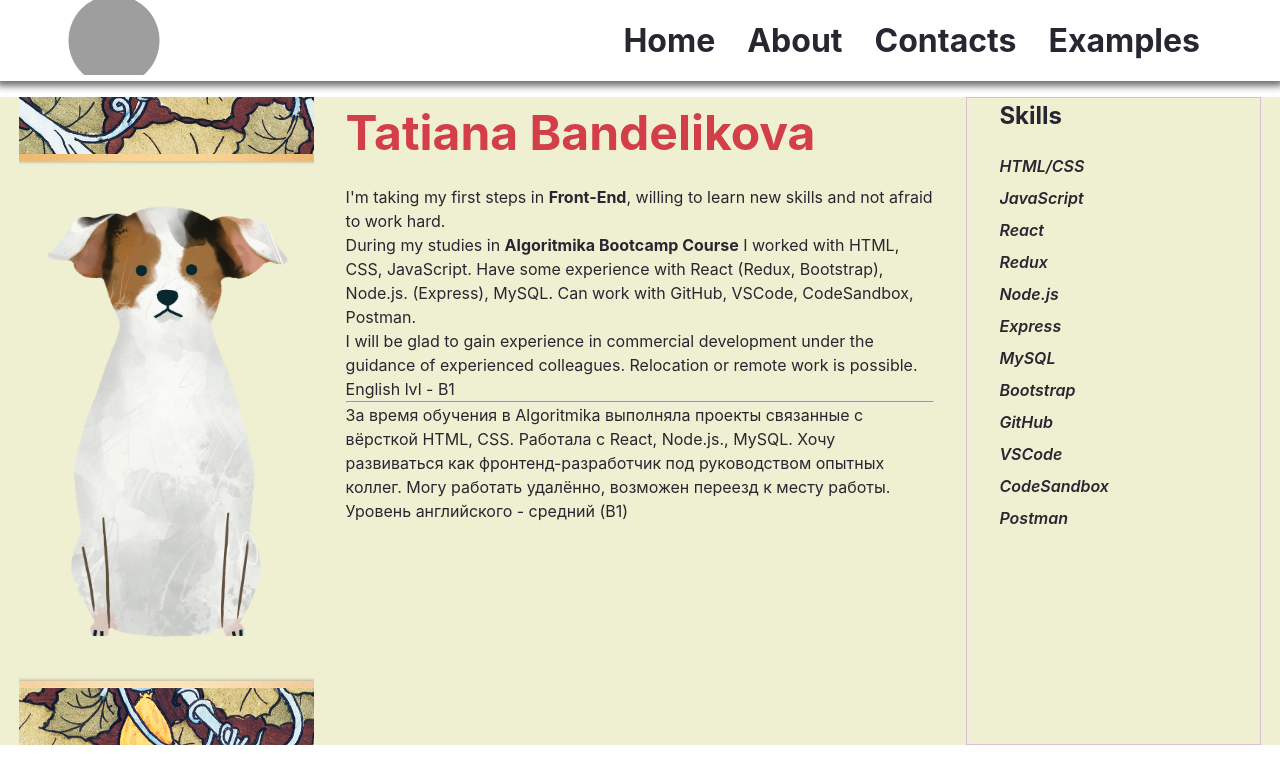
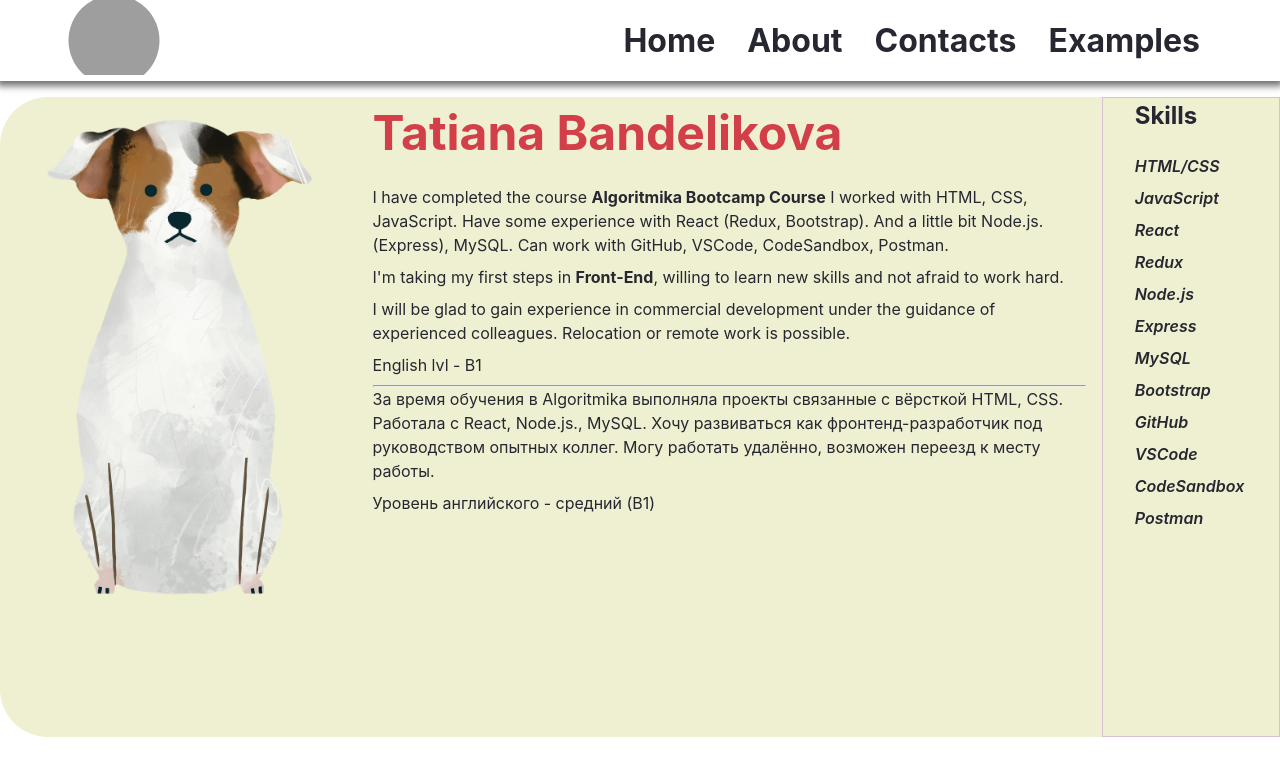
Before and after one commit to tbandelikova/router1, a React (Create React App) app: page / in a window 1280 px wide. Shown: the top 784 px of the page. Built offline with nearby package versions, Linux system fonts and the light colour scheme; grey boxes are pictures that could not be loaded.

Commit message:
mainPage better looking

```diff
--- a/src/pages/Mainpage.css
+++ b/src/pages/Mainpage.css
@@ -1,24 +1,28 @@
 .main {
     background-color: var(--beige);
     display: grid;
-    grid-template-columns: 1fr 2fr 1fr;
-    gap: 2rem;
-    height: 81vh;
-    padding: 0 1.5%;
+    grid-template-columns: 2fr 4fr 1fr;
+    gap: 1rem;
+    max-width: 1280px;
+    height: 80vh;
+    border-radius: 3rem 0 0 3rem;
 }
 .main-portreit {
-    background-image: url(../img/portreit.png);
-    background-repeat: no-repeat;
-    background-size: cover;
-    background-position: top center;
+    padding: 1rem;
 }
-.main-portreit img {
+.main-portreit-inner img {
     width: 100%;
     height: 100%;
     object-fit: contain;
     object-position: center;
+    border-radius: 3rem;
 }
-
+.main-text p {
+    margin-bottom: 0.5rem;
+}
+.main-text p:last-of-type {
+    margin-bottom: 0;
+}
 .main-skills {
     padding-left: 2rem;
     border: 1px solid var(--thistle);
@@ -54,6 +58,7 @@ ul {
         grid-template-columns: 1fr;
         height: 100%;
         padding: 0 5%;
+        border-radius: 0;
     }
     .main-portreit {
         display: none;
--- a/src/pages/Mainpage.js
+++ b/src/pages/Mainpage.js
@@ -11,16 +11,18 @@ class Mainpage extends Component {
             <>
                 <div className="main conteiner">
                     <div className="main-portreit">
-                        <img className="portreit" src={Pic} alt="profile pic" />
+                        <div className="main-portreit-inner">
+                            <img className="portreit" src={Pic} alt="profile pic" />
+                        </div>
                     </div>
                     <div className="main-text">
                         <h1>Tatiana Bandelikova</h1>
+                        <p>I have completed the course <b>Algoritmika Bootcamp Course</b> I worked with
+                                HTML, CSS, JavaScript. Have some experience with React (Redux,
+                                Bootstrap). And a little bit Node.js. (Express), MySQL. Can work with GitHub,
+                                VSCode, CodeSandbox, Postman.</p>
                         <p>I'm taking my first steps in <b>Front-End</b>, willing to learn new skills and not afraid to work
                             hard.</p>
-                        <p>During my studies in <b>Algoritmika Bootcamp Course</b> I worked with
-                                HTML, CSS, JavaScript. Have some experience with React (Redux,
-                                Bootstrap), Node.js. (Express), MySQL. Can work with GitHub,
-                                VSCode, CodeSandbox, Postman.</p>
                         <p>I will be glad to gain experience in commercial development under the guidance of experienced colleagues. Relocation or remote work is
                             possible.</p>
                         <p>English lvl - B1</p>
@@ -28,8 +30,8 @@ class Mainpage extends Component {
                         <p>За время обучения в Algoritmika выполняла проекты связанные с вёрсткой HTML, CSS.
                             Работала с React, Node.js., MySQL.
                             Хочу развиваться как фронтенд-разработчик под руководством опытных коллег. Могу работать удалённо, возможен переезд к
-                            месту работы.
-                            Уровень английского - средний (B1)</p>
+                            месту работы.</p>
+                        <p>Уровень английского - средний (B1)</p>
                     </div>
                     <div className="main-skills">
                         <h2>Skills</h2>
```
Also changed, not shown: src/img/nofoto.jpg (added).
